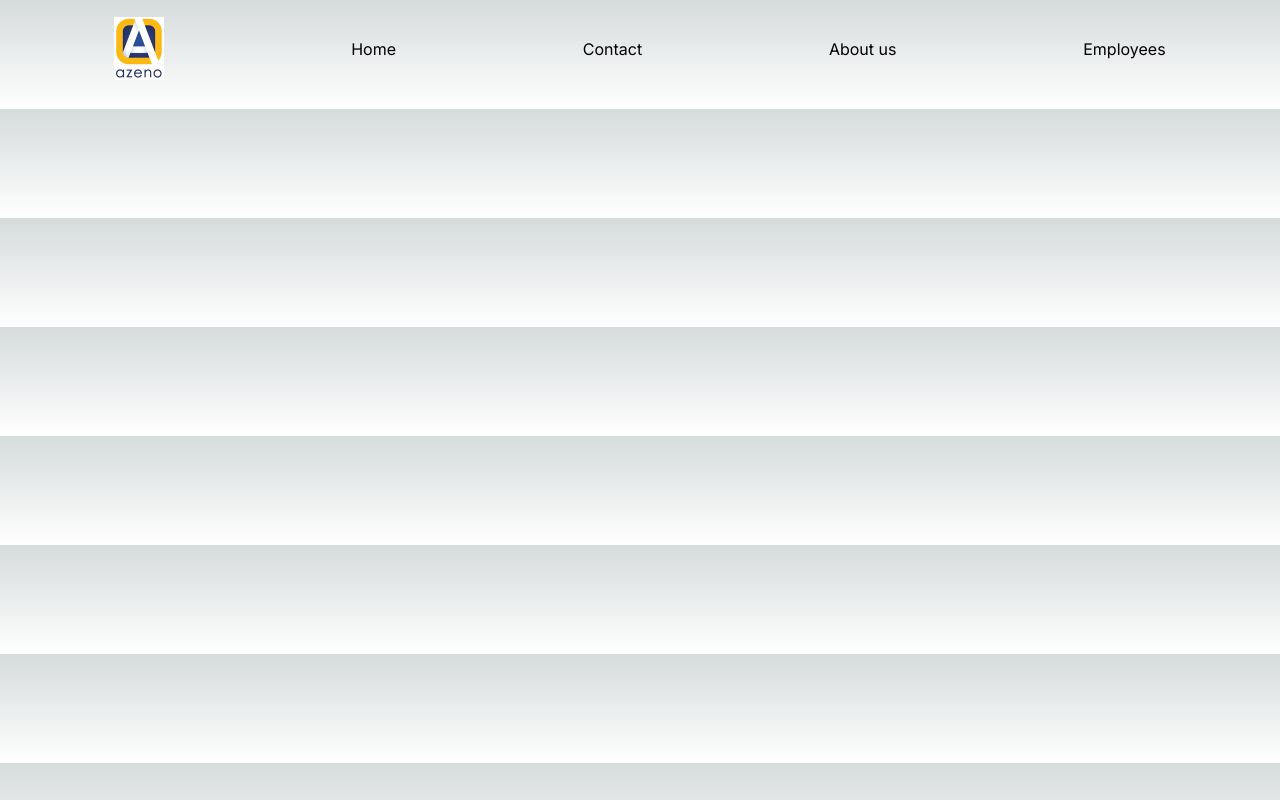
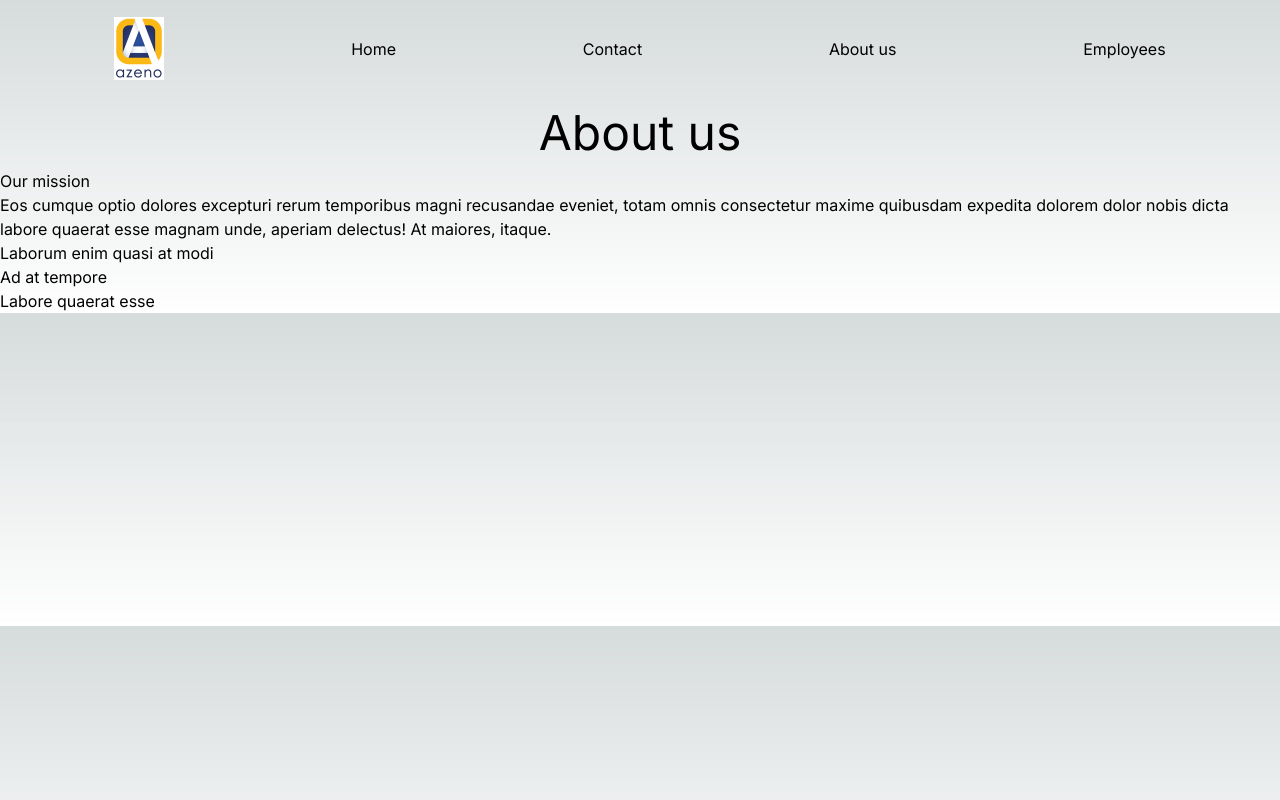
Before and after one commit to MaciejMogilewski/azeno_site, a Next.js app: page /about in a window 1280 px wide. Built offline with nearby package versions, Linux system fonts and the light colour scheme; data requests are answered from the project's data file.

Commit message:
add content from json server to about us page

```diff
--- a/src/app/(custom_layout)/about/page.tsx
+++ b/src/app/(custom_layout)/about/page.tsx
@@ -1,6 +1,58 @@
+'use client'
+
+import {useEffect, useState} from "react";
+import apiCall from "@/api/api";
+
+interface Paragraph {
+    type: "paragraph";
+    content: string;
+}
+
+interface List {
+    type: "list";
+    content: string[];
+}
+
+interface Content {
+    mainTitle: string;
+    subTitle: string;
+    image: string;
+    texts: Array<Paragraph | List>;
+}
+
 function Page() {
+    const [content, setContent] = useState<Content | undefined>(undefined);
+
+    useEffect(() => {
+        apiCall<Content>({endpoint: 'contents/1'})
+            .then(setContent)
+    }, [])
+
+    if (content === undefined) {
+        return <h2>Loading</h2>
+    }
+
     return (
         <>
+            <h1 className="text-center mb-3 text-5xl">{content.mainTitle}</h1>
+            <div>
+                <h3>{content.subTitle}</h3>
+                {content.texts.map((text) => (
+                    <>
+                        {text.type === 'paragraph' ? (
+                            <p>{text.content}</p>
+                        ) : (
+                            <ul>
+                                {text.content.map((item) => (
+                                    <li key={item}>
+                                        {item}
+                                    </li>
+                                ))}
+                            </ul>
+                        )}
+                    </>
+                ))}
+            </div>
         </>
     );
 }
```
Also changed, not shown: api/db.json (+8 -8 lines).
